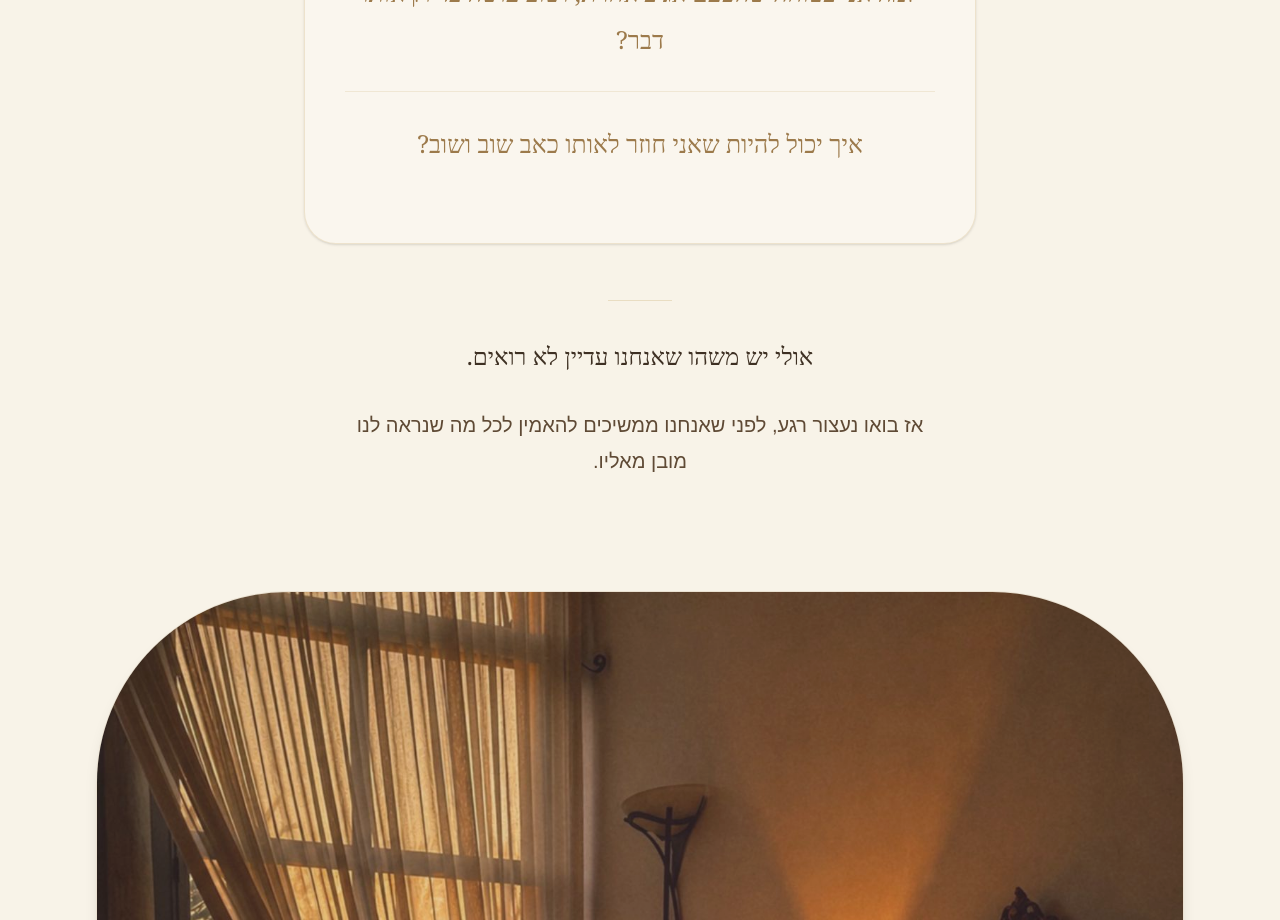
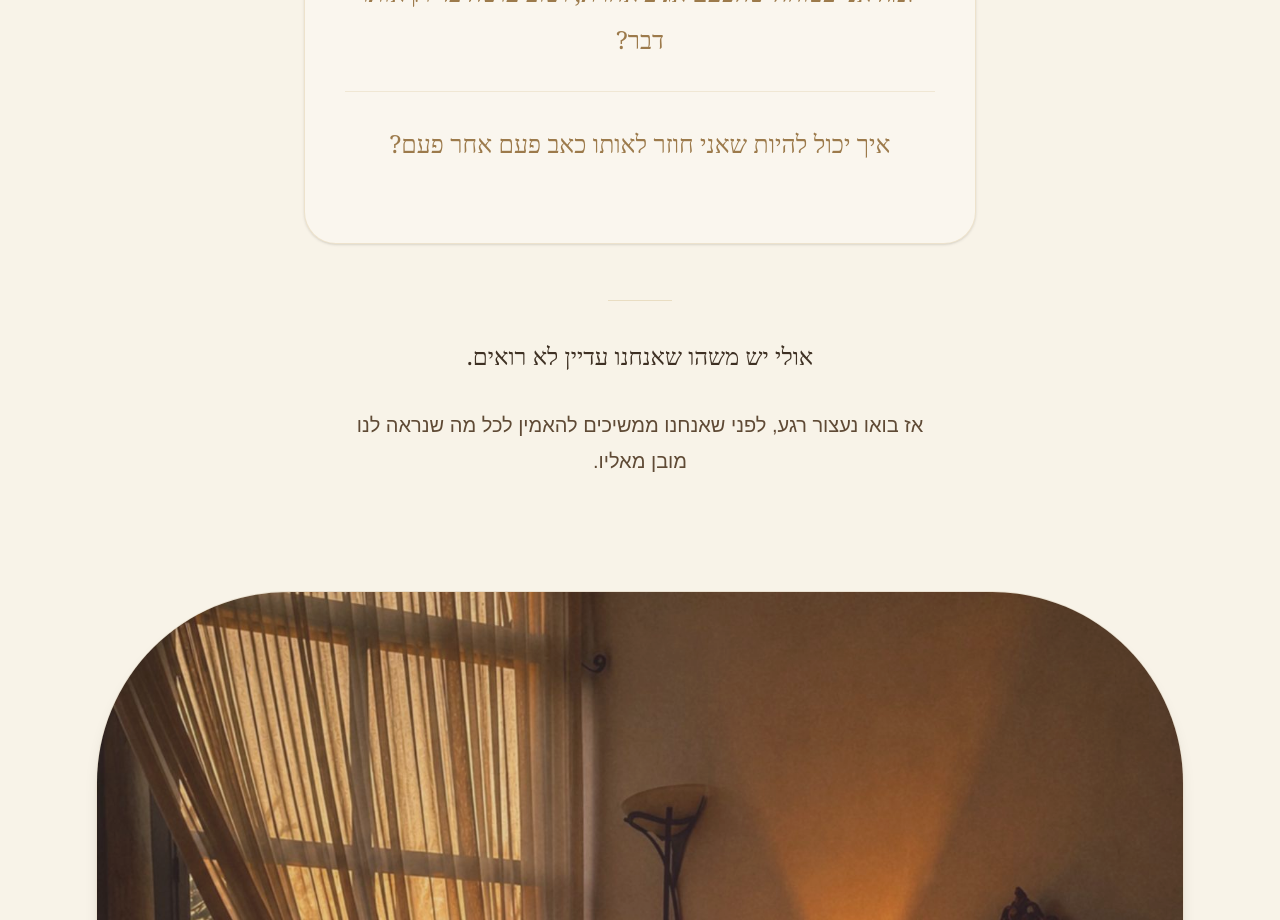
Before and after one commit to shahar27/shahar-landing, a Next.js app: page /defense-patterns-evening in a window 1280 px wide. Shown: the part 1640-2560 px from the top of the page. Built offline with nearby package versions, Linux system fonts and the light colour scheme.

Commit message:
Refine event page design and pricing

```diff
--- a/app/defense-patterns-evening/page.tsx
+++ b/app/defense-patterns-evening/page.tsx
@@ -99,7 +99,7 @@ export default function DefensePatternsEveningPage() {
           <div className="mt-14 max-w-2xl mx-auto rounded-t-[5rem] rounded-b-[2rem] border border-[#C8A86A]/25 bg-white/25 px-7 py-10 md:px-10 md:py-12 shadow-sm">
             {[
               "למה אני בטוחה שהפעם אגיב אחרת, ושוב עושה בדיוק אותו דבר?",
-              "איך יכול להיות שאני חוזר לאותו כאב שוב ושוב?",
+              "איך יכול להיות שאני חוזר לאותו כאב פעם אחר פעם?",
             ].map((question) => (
               <div
                 key={question}
```
